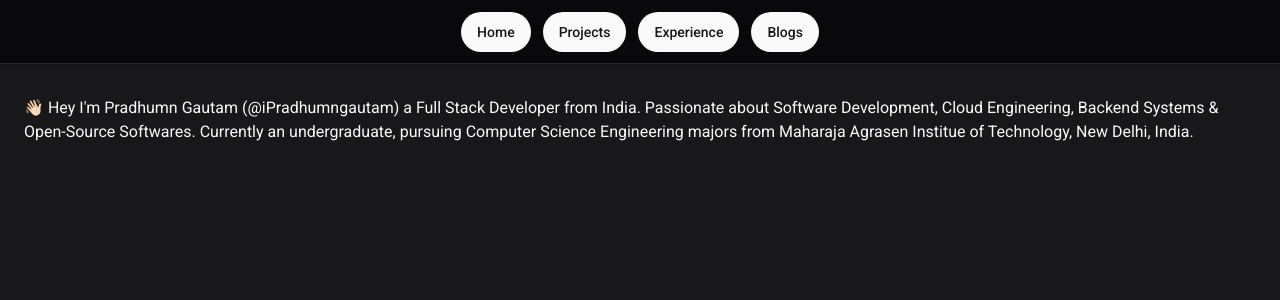
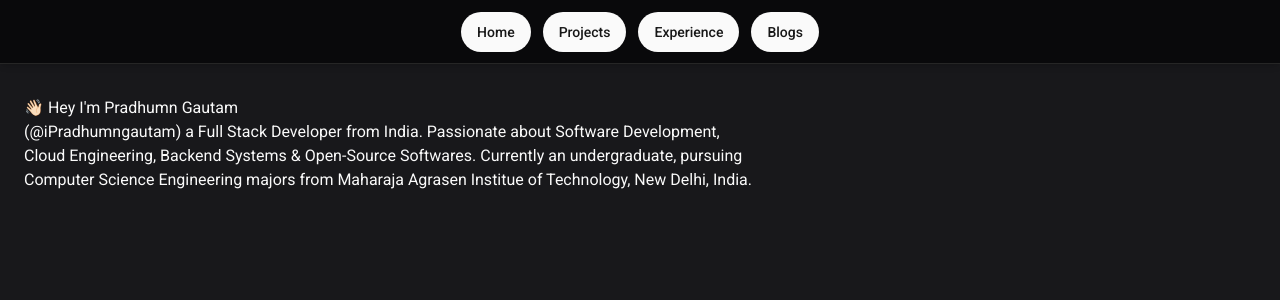
Before and after one commit to pradhumngautam/portfolio, a Next.js app: page / in a window 1280 px wide. Shown: the top 300 px of the page. Built offline with nearby package versions, Linux system fonts and the light colour scheme.

Commit message:
feat: home

```diff
--- a/app/page.tsx
+++ b/app/page.tsx
@@ -1,12 +1,15 @@
 export default function Home() {
   return (
     <main className="">
-      <div>
-        👋🏻 Hey I&apos;m Pradhumn Gautam (@iPradhumngautam) a Full Stack
-        Developer from India. Passionate about Software Development, Cloud
-        Engineering, Backend Systems & Open-Source Softwares. Currently an
-        undergraduate, pursuing Computer Science Engineering majors from
-        Maharaja Agrasen Institue of Technology, New Delhi, India.
+      <div className="grid grid-cols-5">
+        <div className="col-span-3">
+          <div>👋🏻 Hey I&apos;m Pradhumn Gautam</div> (@iPradhumngautam) a Full Stack
+          Developer from India. Passionate about Software Development, Cloud
+          Engineering, Backend Systems & Open-Source Softwares. Currently an
+          undergraduate, pursuing Computer Science Engineering majors from
+          Maharaja Agrasen Institue of Technology, New Delhi, India.
+        </div>
+        <div></div>
       </div>
     </main>
   );
```
